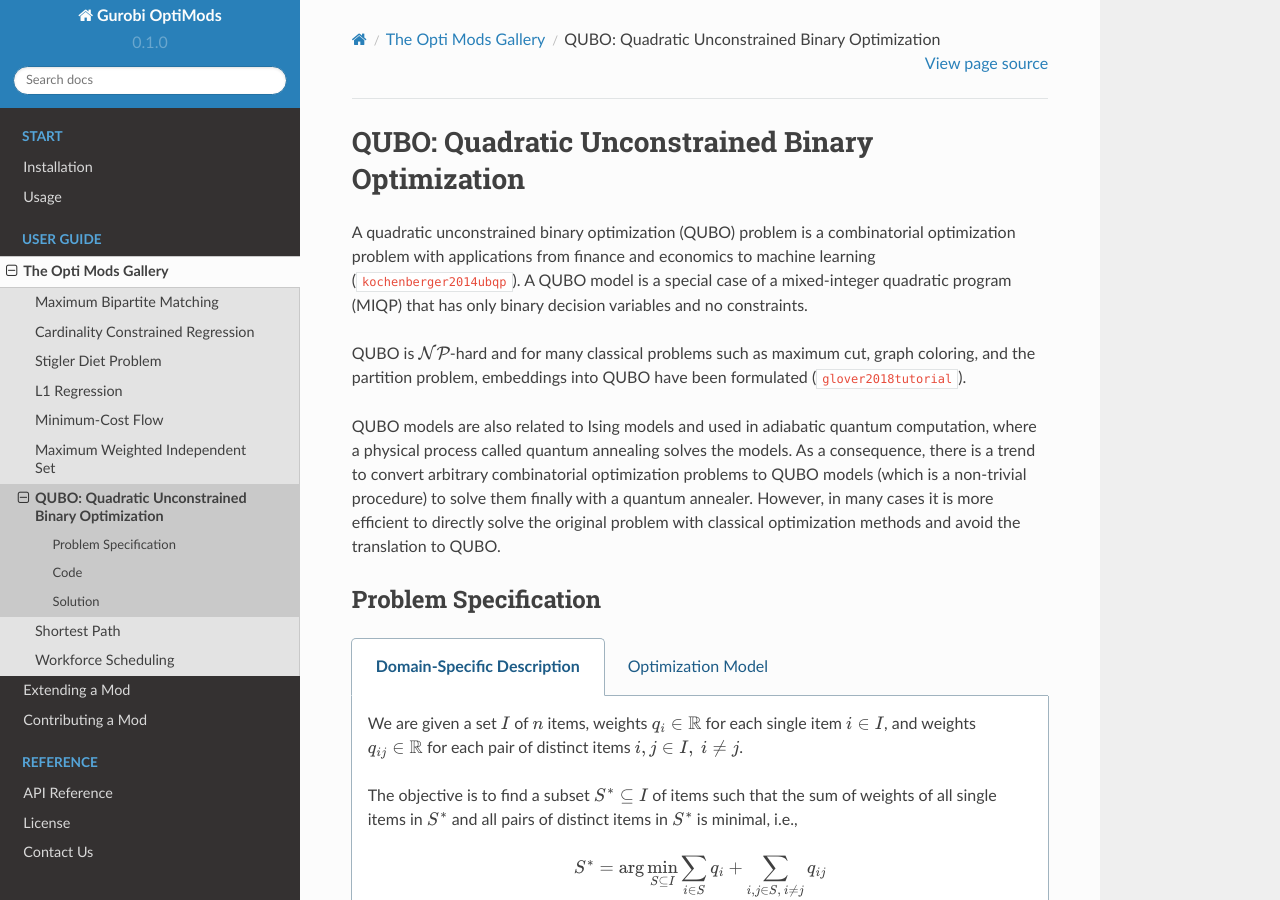
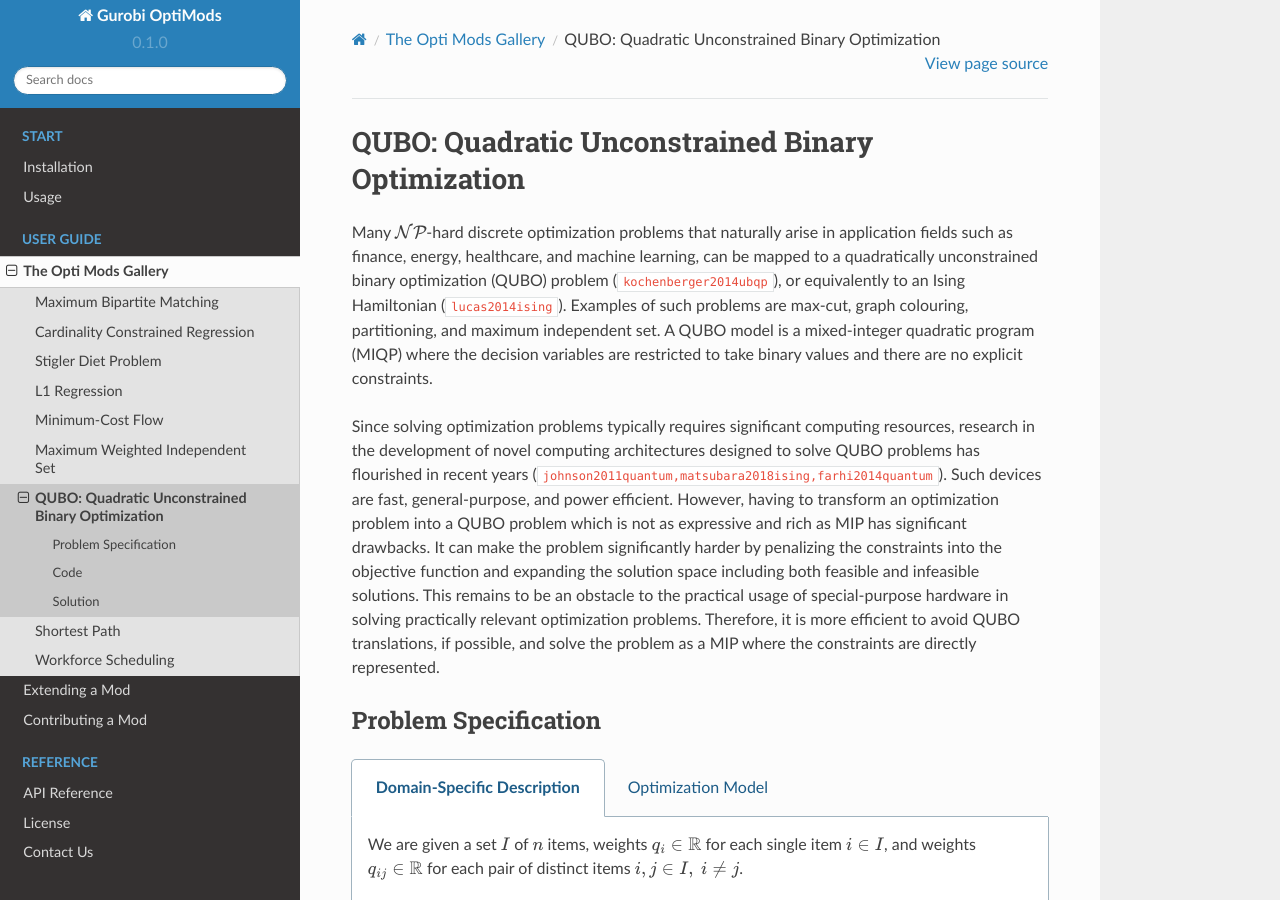
Before and after one commit to Gurobi/gurobi-optimods, a Sphinx documentation site: the page built from docs/source/mods/qubo.rst, in a window 1280 px wide and 900 px high. Built offline with Sphinx 7.4.7 and the Read the Docs theme 2.0.0, drawn with Linux system fonts in a browser that asks for light colours; cross-references to code outside the pages are shown as plain code.

Commit message:
include Maliheh's doc comments

```diff
--- a/docs/source/mods/qubo.rst
+++ b/docs/source/mods/qubo.rst
@@ -1,23 +1,27 @@
 QUBO: Quadratic Unconstrained Binary Optimization
 =================================================
 
-A quadratic unconstrained binary optimization (QUBO) problem is a combinatorial
-optimization problem with applications from finance and economics
-to machine learning (:footcite:t:`kochenberger2014ubqp`).
-A QUBO model is a special case of a mixed-integer quadratic program (MIQP) that has
-only binary decision variables and no constraints.
+Many :math:`\mathcal{NP}`-hard discrete optimization problems that naturally
+arise in application fields such as finance, energy, healthcare, and machine learning,
+can be mapped to a quadratically unconstrained binary optimization (QUBO) problem
+(:footcite:t:`kochenberger2014ubqp`), or equivalently to an Ising Hamiltonian
+(:footcite:t:`lucas2014ising`).
+Examples of such problems are max-cut, graph colouring, partitioning, and maximum
+independent set. A QUBO model is a mixed-integer quadratic program (MIQP) where
+the decision variables are restricted to take binary values and there are no
+explicit constraints.
 
-QUBO is :math:`\mathcal{NP}`-hard and for many classical problems such as
-maximum cut, graph coloring, and the partition problem,
-embeddings into QUBO have been formulated (:footcite:t:`glover2018tutorial`).
-
-QUBO models are also related to Ising models and used in adiabatic
-quantum computation, where a physical process called quantum annealing solves the models.
-As a consequence, there is a trend to convert arbitrary combinatorial
-optimization problems to QUBO models (which is a non-trivial procedure) to solve them
-finally with a quantum annealer.
-However, in many cases it is more efficient to directly solve the original problem
-with classical optimization methods and avoid the translation to QUBO.
+Since solving optimization problems typically requires significant computing resources,
+research in the development of novel computing architectures designed to solve QUBO problems
+has flourished in recent years (:footcite:t:`johnson2011quantum,matsubara2018ising,farhi2014quantum`).
+Such devices are fast, general-purpose, and power efficient. However, having to
+transform an optimization problem into a QUBO problem which is not as expressive and rich
+as MIP has significant drawbacks. It can make the problem significantly harder by
+penalizing the constraints into the objective function and expanding the solution space
+including both feasible and infeasible solutions. This remains to be an obstacle to the
+practical usage of special-purpose hardware in solving practically relevant optimization
+problems. Therefore, it is more efficient to avoid QUBO translations, if possible, and
+solve the problem as a MIP where the constraints are directly represented.
 
 
 Problem Specification
--- a/docs/source/refs/qubo.bib
+++ b/docs/source/refs/qubo.bib
@@ -14,3 +14,40 @@
   journal={arXiv preprint arXiv:1811.11538},
   year={2018}
 }
+
+@article{lucas2014ising,
+  title={Ising formulations of many NP problems},
+  author={Lucas, Andrew},
+  journal={Frontiers in physics},
+  volume={2},
+  pages={5},
+  year={2014},
+  publisher={Frontiers}
+}
+
+@article{johnson2011quantum,
+  title={Quantum annealing with manufactured spins},
+  author={Johnson, Mark W and Amin, Mohammad HS and Gildert, Suzanne and Lanting, Trevor and Hamze, Firas and Dickson, Neil and Harris, Richard and Berkley, Andrew J and Johansson, Jan and Bunyk, Paul and others},
+  journal={Nature},
+  volume={473},
+  number={7346},
+  pages={194--198},
+  year={2011},
+  publisher={Nature Publishing Group UK London}
+}
+
+@inproceedings{matsubara2018ising,
+  title={Ising-model optimizer with parallel-trial bit-sieve engine},
+  author={Matsubara, Satoshi and Tamura, Hirotaka and Takatsu, Motomu and Yoo, Danny and Vatankhahghadim, Behraz and Yamasaki, Hironobu and Miyazawa, Toshiyuki and Tsukamoto, Sanroku and Watanabe, Yasuhiro and Takemoto, Kazuya and others},
+  booktitle={Complex, Intelligent, and Software Intensive Systems: Proceedings of the 11th International Conference on Complex, Intelligent, and Software Intensive Systems (CISIS-2017)},
+  pages={432--438},
+  year={2018},
+  organization={Springer}
+}
+
+@article{farhi2014quantum,
+  title={A quantum approximate optimization algorithm},
+  author={Farhi, Edward and Goldstone, Jeffrey and Gutmann, Sam},
+  journal={arXiv preprint arXiv:1411.4028},
+  year={2014}
+}
```
